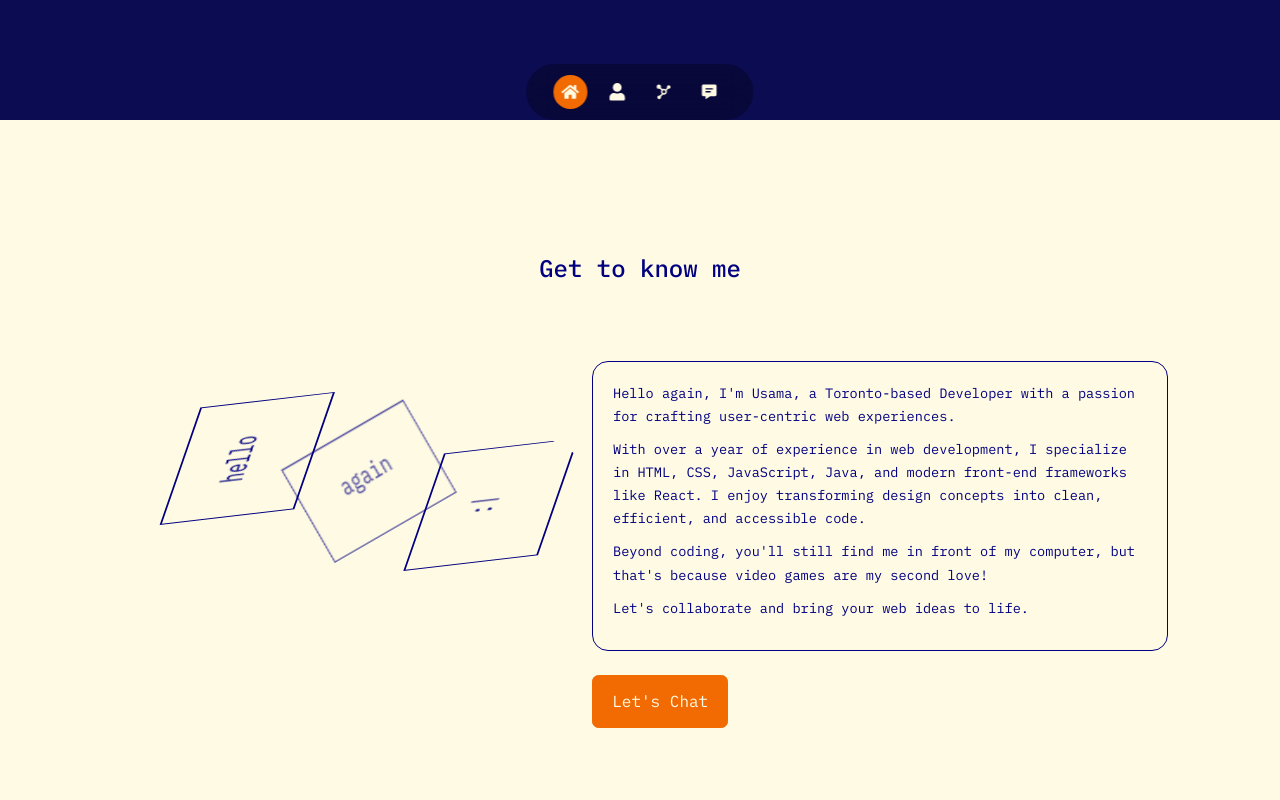
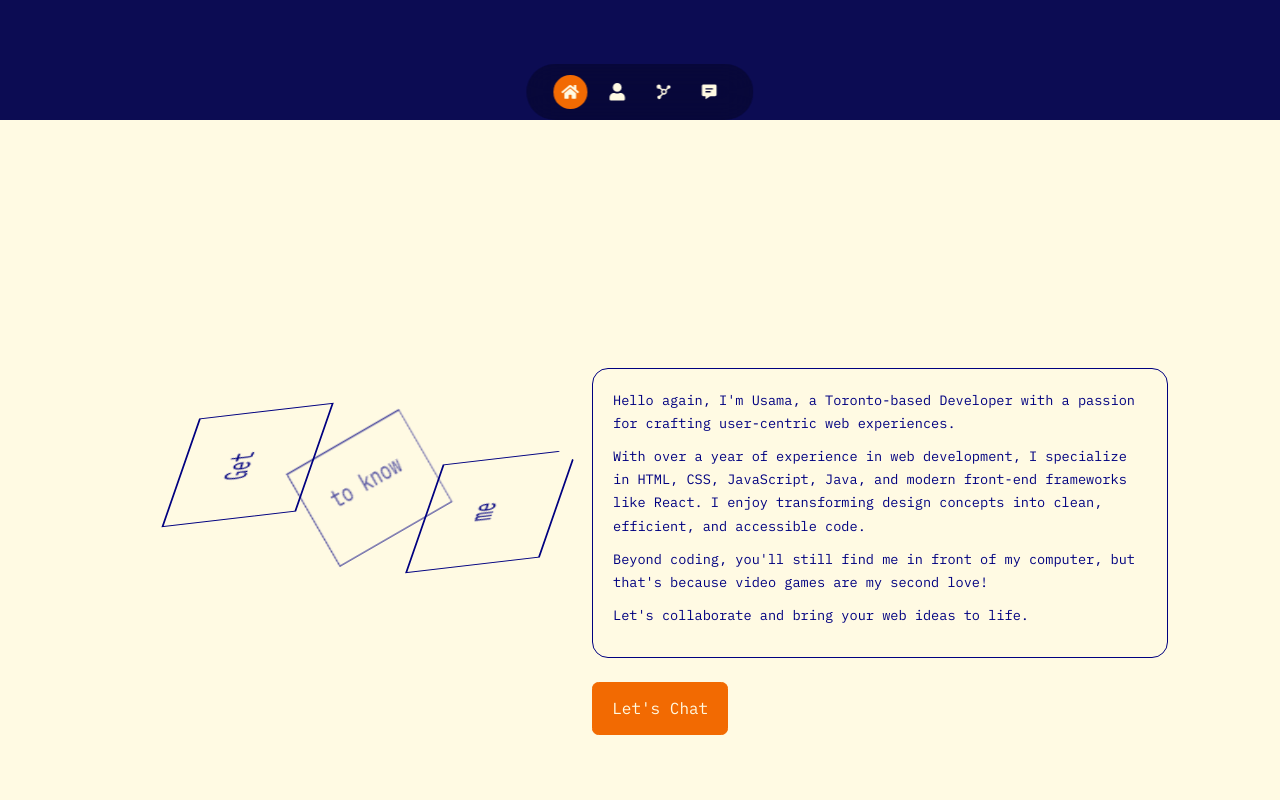
Before and after one commit to Eggsdoo/Portfolio-website, a React (Create React App) app: page / in a window 1280 px wide. Shown: the part 680-1480 px from the top of the page. Built offline with nearby package versions, Linux system fonts and the light colour scheme.

Commit message:
about section button changes

```diff
--- a/src/components/about/About.jsx
+++ b/src/components/about/About.jsx
@@ -23,25 +23,25 @@ const About = () => {
   // <div className="about__me-image"> ref={container} </div> //
   return (
     <section id='about'>
-      <h2>Get to know me</h2>
+      {/* <h2>Get to know me</h2> */}
 
       <div className='container about__container'>
         <div className="about__me">
           <div className="wrapper">
             <div className="text">
               <div className="row">
-                <p>hello</p>
-                <p>what</p>
+                <p>Get</p>
+                <p>Let's</p>
                 {/* <p>yes</p> */}
               </div>
               <div className="row">
-                <p>again</p>
-                <p>is this</p>
+                <p>to know</p>
+                <p>connect</p>
                 {/* <p>aaaaa</p> */}
               </div>
               <div className="row">
-                <p>:|</p>
-                <p>????</p>
+                <p>me</p>
+                <p>!!!</p>
                 {/* <p>yellow</p> */}
               </div>
             </div>
--- a/src/components/about/about.css
+++ b/src/components/about/about.css
@@ -1,13 +1,12 @@
 #about {
     margin-top: 0;
-    padding-top: 8rem;
+    padding-top: 14rem;
     padding-bottom: 9rem;
 
     & h2 {
         color: var(--color-blue);
     }
 }
-
 
 section {
     background-color: var(--color-corn);
@@ -79,27 +78,6 @@ section {
     }
 }
 
-/* .about__me {
-    width: 100%;
-    aspect-ratio: 1/1;
-    border-radius: 2rem;
-    background: linear-gradient(45deg, transparent, var(--color-primary), transparent);
-    display: grid;
-    place-items: center;
-} */
-
-/* .about__me {
-    display: flex;
-    align-items: center;
-} */
-
-/* .about__me-image {
-    border-radius: 2rem;
-    transform: scaleX(-1);
-    width: 200px;
-    height: auto;
-} */
-
 .about__info {
     margin: 1.5rem 0 1.5rem 0;
     padding: 20px;
@@ -111,6 +89,12 @@ section {
     margin-bottom: 10px;
     font-size: 0.85rem;
     color: var(--color-blue);
+}
+
+.about__content .btn-primary:hover {
+    background-color: var(--color-blue-accent);
+    color: var(--color-text-new);
+    border-color: var(--color-blue-accent);
 }
 
 /* -------------------------- MEDIA QUERIES (FOR MEDIUM DEVICES LIKE TABLETS) -------------------------- */
@@ -139,15 +123,6 @@ section {
         margin: 0 auto 3rem;
     }
 
-    .about__me-image {
-        margin-left: -8rem;
-    }
-
-    .about__cards {
-        grid-template-columns: 1fr 1fr;
-        gap: 1rem;
-    }
-
     .about__content {
         text-align: center;
     }
```
